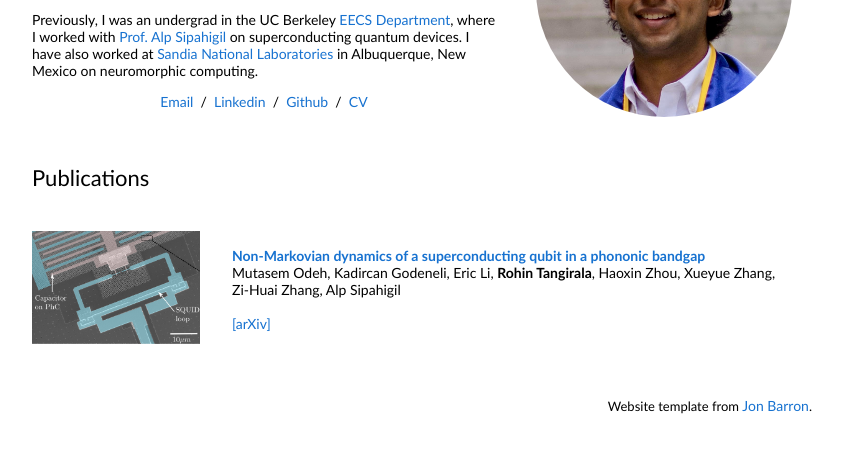
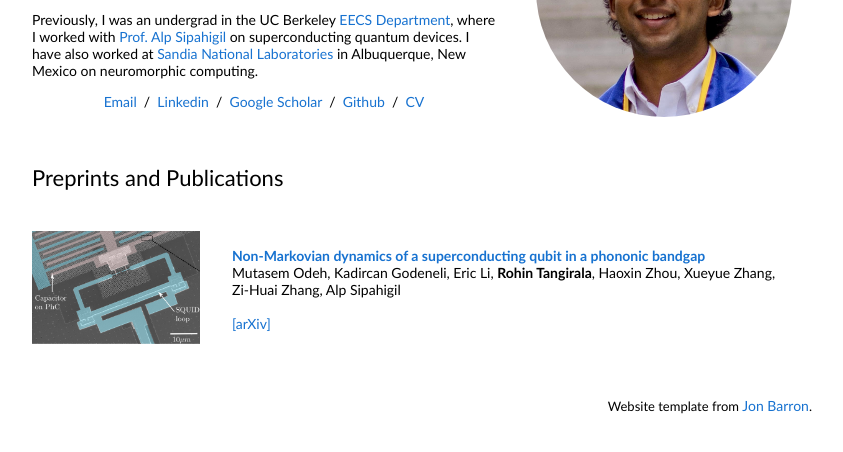
Before and after one commit to rohintangirala/rohintangirala.github.io, a plain HTML site: page index.html in a window 1280 px wide. Shown: the part 172-624 px from the top of the page, without its empty margins (228-1071 px from the left). Drawn offline with Linux system fonts and the light colour scheme.

Commit message:
various info updates

```diff
--- a/index.html
+++ b/index.html
@@ -30,6 +30,7 @@
                 <p style="text-align:center">
                   <a href="mailto:rtangir1@uw.edu">Email</a> &nbsp;/&nbsp;
                   <a href="https://www.linkedin.com/in/rohintangirala/">Linkedin</a> &nbsp;/&nbsp;
+                  <a href="https://scholar.google.com/citations?view_op=list_works&hl=en&user=lg-e5JsAAAAJ">Google Scholar</a> &nbsp;/&nbsp;
                   <a href="https://github.com/rohintangirala">Github</a> &nbsp;/&nbsp;
                   <a href="Rohin_Tangirala_CV_Dec23.pdf">CV</a>
                 </p>
@@ -43,7 +44,7 @@
           <table style="width:100%;border:0px;border-spacing:0px;border-collapse:separate;margin-right:auto;margin-left:auto;"><tbody>
             <tr>
             <td style="padding:20px;width:100%;vertical-align:middle">
-              <h2>Publications</h2>
+              <h2>Preprints and Publications</h2>
             </td>
           </tr>
         </tbody></table>
```
Also changed, not shown: 1 other file.
